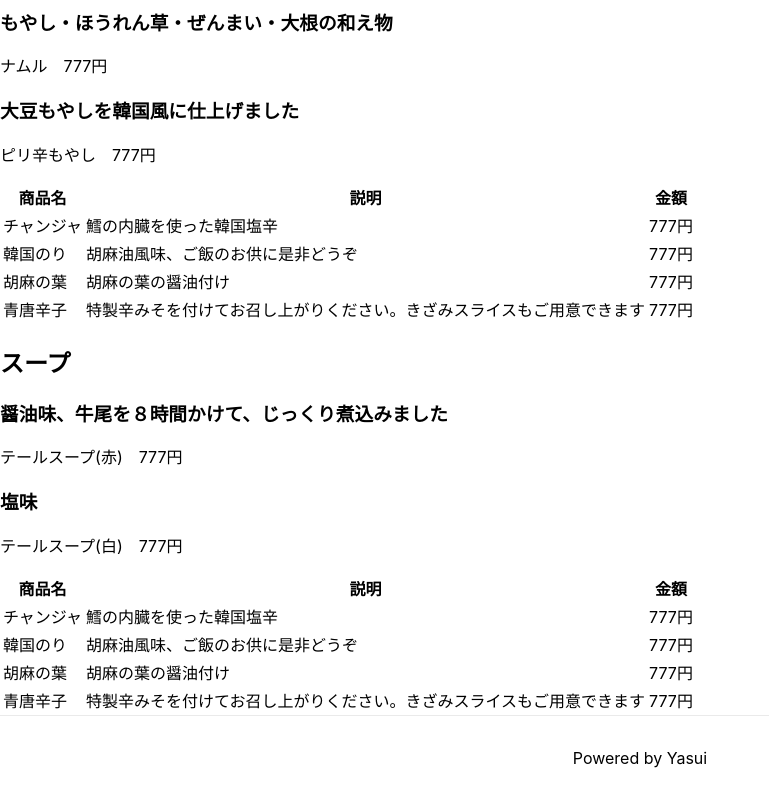
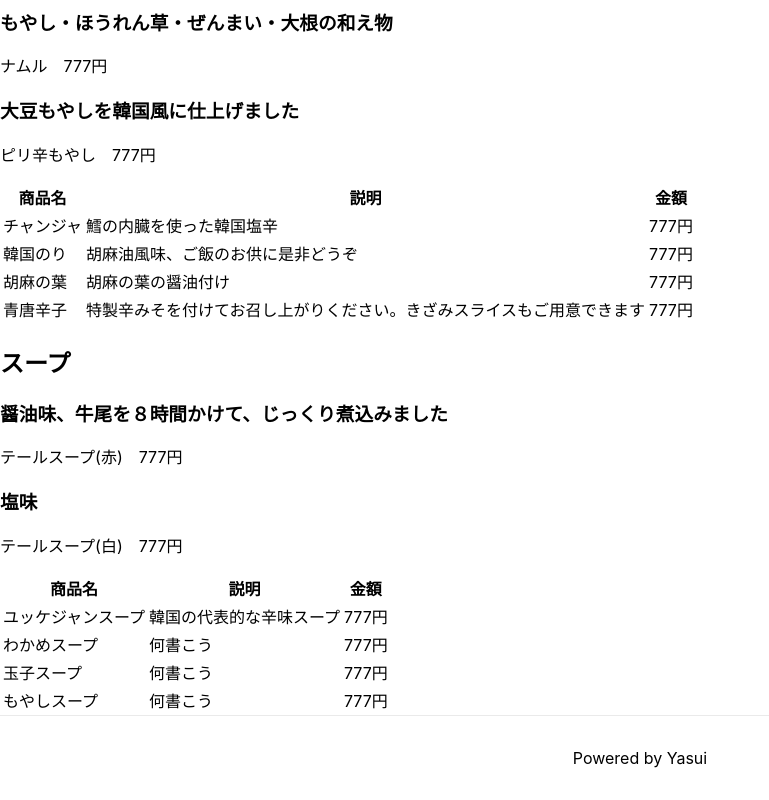
Before and after one commit to hello-ty/senrima-website, a Next.js app: page /products in a window 1280 px wide. Shown: the part 2003-2803 px from the top of the page, without its empty margins (0-769 px from the left). Built offline with nearby package versions, Linux system fonts and the light colour scheme; a web font is replaced by a local one.

Commit message:
➕ スープのリスト表示

```diff
--- a/src/components/MenuTable/index.jsx
+++ b/src/components/MenuTable/index.jsx
@@ -51,7 +51,27 @@ export const MenuTable = (props) => {
                         </td>
                       </tr>
                     ))
-                  : tableMenu.tinmi.map((item) => (
+                  : props.title === "tinmi"
+                  ? tableMenu.tinmi.map((item) => (
+                      <tr key={item.name}>
+                        <td className="px-6 py-4 whitespace-nowrap">
+                          <div className="flex items-center">
+                            <div className="text-sm font-medium text-gray-900">
+                              {item.name}
+                            </div>
+                          </div>
+                        </td>
+                        <td className="px-6 py-4 whitespace-nowrap">
+                          <div className="text-sm text-gray-900">
+                            {item.description}
+                          </div>
+                        </td>
+                        <td className="px-6 py-4 whitespace-nowrap text-sm text-gray-500">
+                          {item.price}円
+                        </td>
+                      </tr>
+                    ))
+                  : tableMenu.soup.map((item) => (
                       <tr key={item.name}>
                         <td className="px-6 py-4 whitespace-nowrap">
                           <div className="flex items-center">
--- a/src/mock/tablemenu.js
+++ b/src/mock/tablemenu.js
@@ -50,4 +50,26 @@ export const tableMenu = {
       price: 777,
     },
   ],
+  soup: [
+    {
+      name: "ユッケジャンスープ",
+      description: "韓国の代表的な辛味スープ",
+      price: 777,
+    },
+    {
+      name: "わかめスープ",
+      description: "何書こう",
+      price: 777,
+    },
+    {
+      name: "玉子スープ",
+      description: "何書こう",
+      price: 777,
+    },
+    {
+      name: "もやしスープ",
+      description: "何書こう",
+      price: 777,
+    },
+  ],
 };
```
